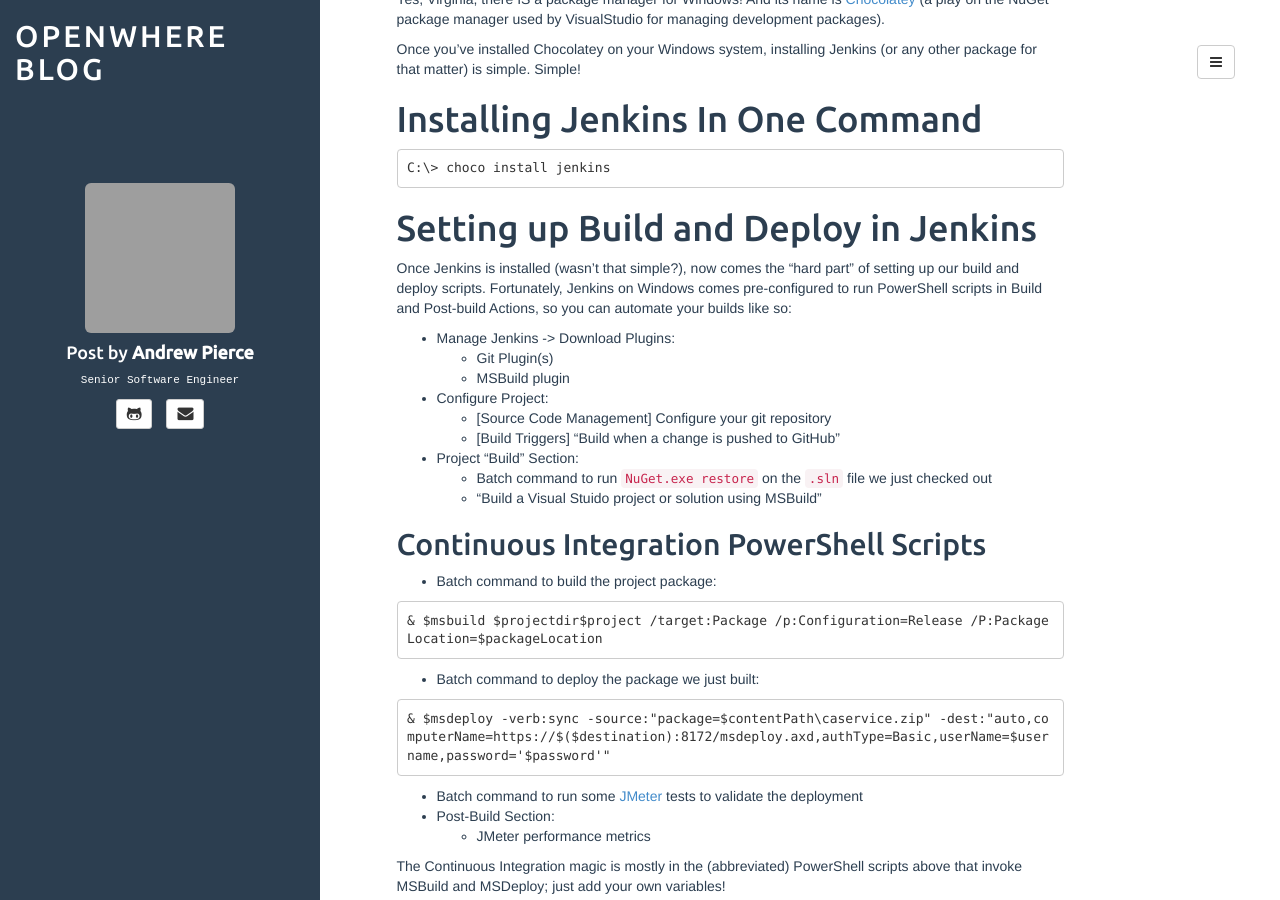
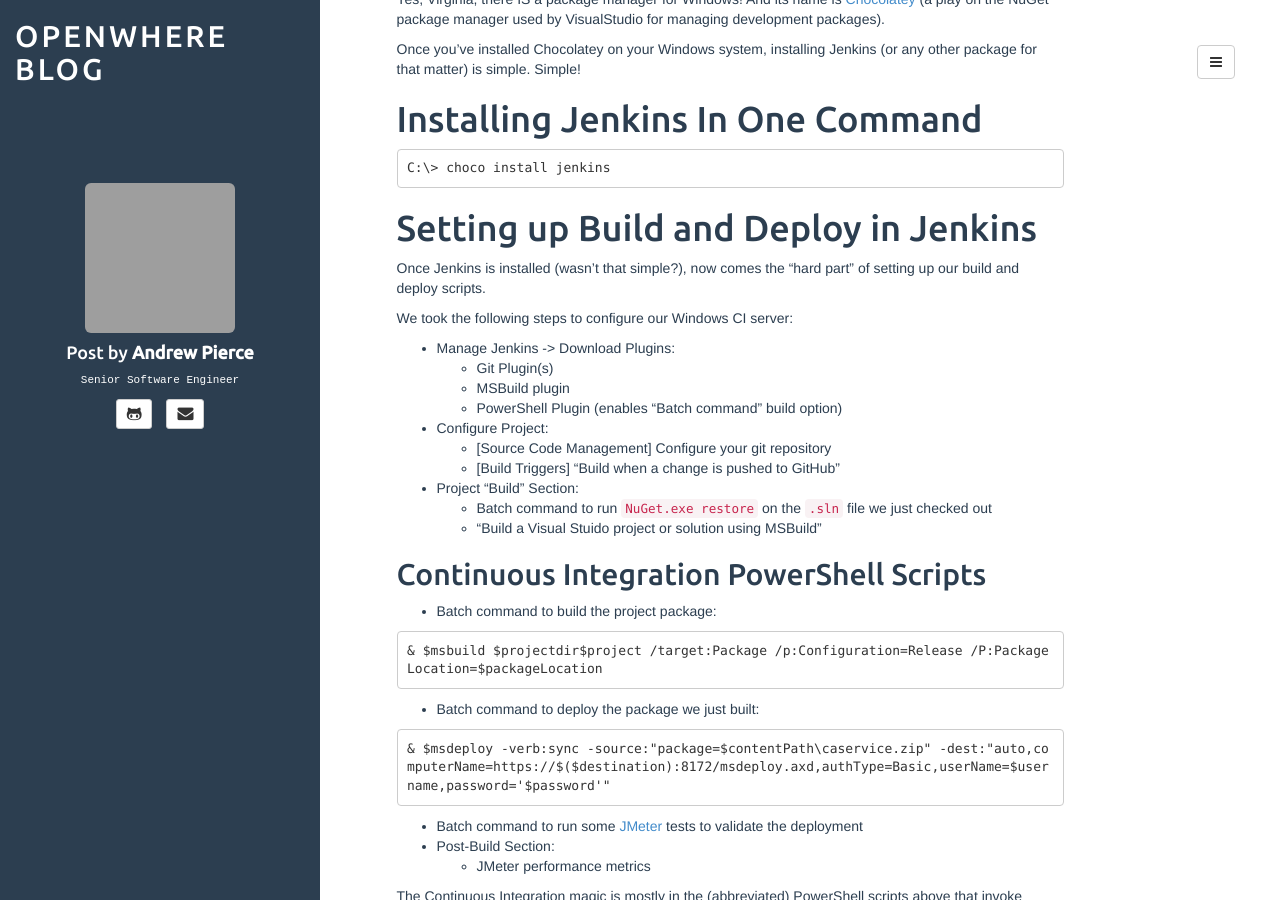
Before and after one commit to OpenWhere/openwhere.github.io, a Jekyll site: the page built from _posts/2014-12-02-windows_ci.md, in a window 1280 px wide and 900 px high, scrolled down 984 px. Built offline with Jekyll 4.4.1, drawn with Linux system fonts in a browser that asks for light colours; grey boxes are pictures that could not be loaded.

Commit message:
Add bit about installing PowerShell plugin

```diff
--- a/_posts/2014-12-02-windows_ci.md
+++ b/_posts/2014-12-02-windows_ci.md
@@ -64,13 +64,14 @@ C:\> choco install jenkins
 
 # Setting up Build and Deploy in Jenkins
 Once Jenkins is installed (wasn't that simple?), now comes the "hard part" of
-setting up our build and deploy scripts. Fortunately, Jenkins on Windows comes
-pre-configured to run PowerShell scripts in Build and Post-build Actions, so
-you can automate your builds like so:
+setting up our build and deploy scripts.
+
+We took the following steps to configure our Windows CI server:
 
 + Manage Jenkins -> Download Plugins:
     - Git Plugin(s)
     - MSBuild plugin
+    - PowerShell Plugin (enables "Batch command" build option)
 + Configure Project:
     - [Source Code Management] Configure your git repository
     - [Build Triggers] "Build when a change is pushed to GitHub"
```
